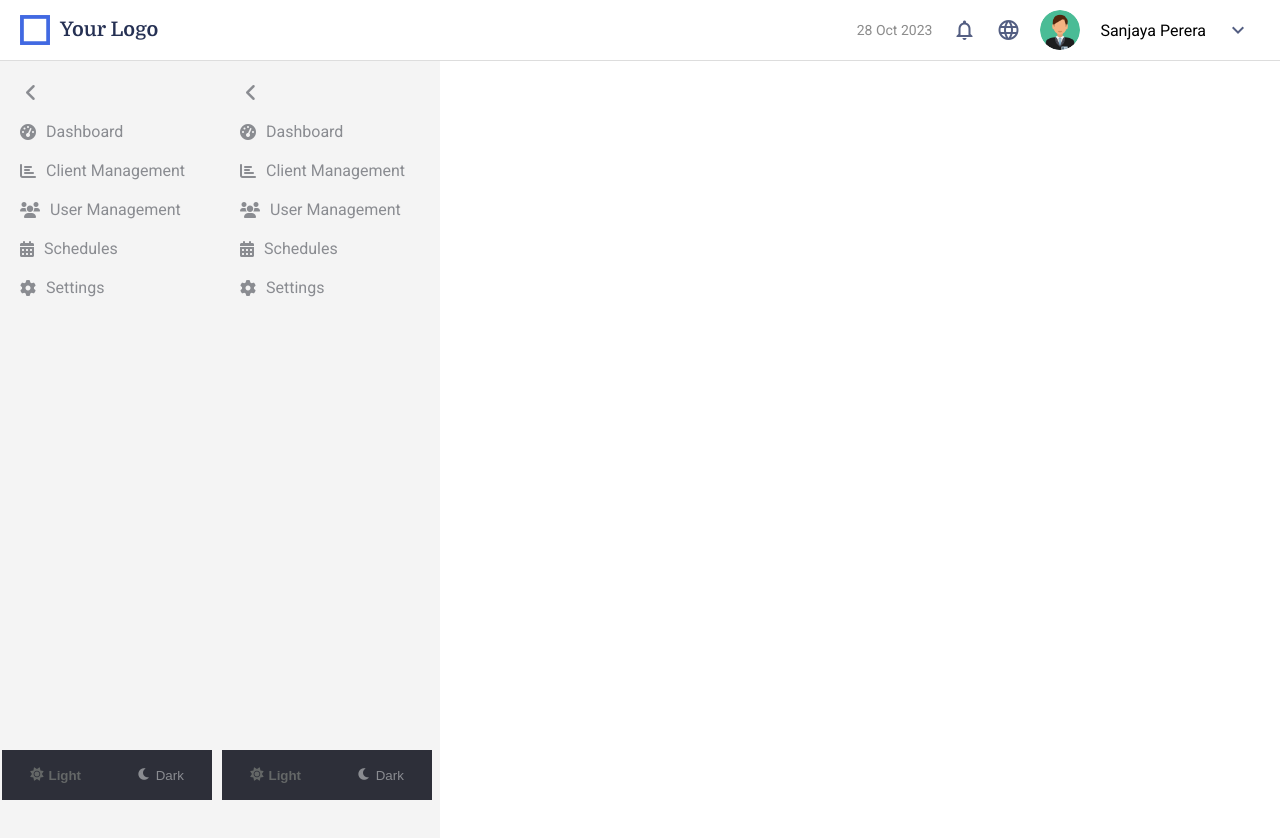
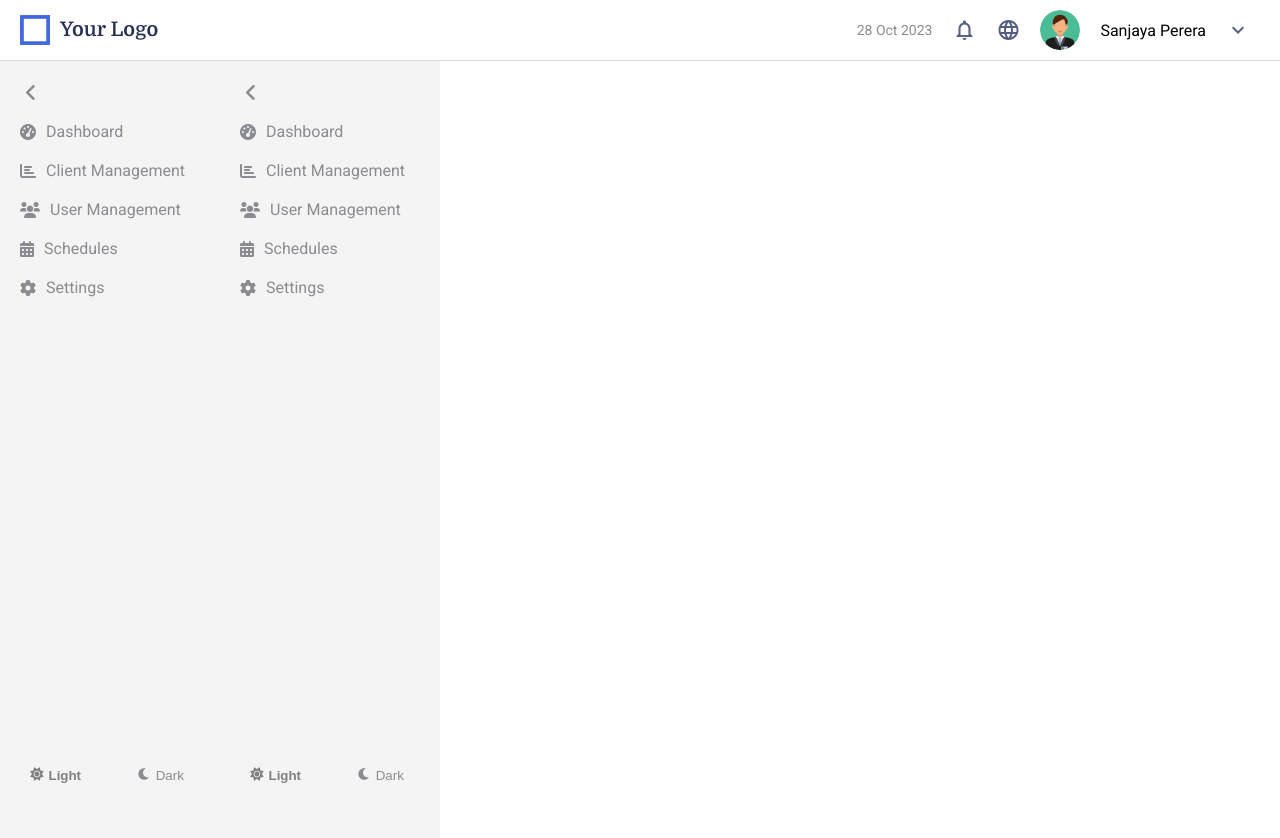
Before and after one commit to MadushaniR/Employee-Management-Dashboard, an Angular app: page /sidenav in a window 1280 px wide. Shown: the top 838 px of the page. Built offline with nearby package versions, Linux system fonts and the light colour scheme.

Commit message:
mode updated

```diff
--- a/src/app/sidenav/sidenav.component.css
+++ b/src/app/sidenav/sidenav.component.css
@@ -1,14 +1,14 @@
 .sidenav {
     width: 180px;
     height: 100vh;
-    background-color: #f4f4f4;
-    color: #8A8C91;
+    background-color: #f4f4f4; /* Light mode background */
+    color: #8A8C91; /* Light mode text color */
     padding: 20px;
     position: relative;
     transition: background-color 0.3s ease, color 0.3s ease, width 0.3s ease;
 }
 
-.bottom-area{
+.bottom-area {
     position: fixed;
     bottom: 0;
 }
@@ -17,11 +17,17 @@
     display: flex;
     justify-content: space-around;
     margin-top: 20px;
-    background-color: #2D2F39;
+    background-color: #f4f4f4; /* Default light background */
     width: 210px;
     left: 0;
     margin-left: -18px;
     height: 50px;
+    transition: background-color 0.3s ease; /* Smooth transition */
+}
+
+/* Dark mode styles for the mode-toggle container */
+.sidenav.dark .mode-toggle {
+    background-color: #2D2F39; /* Dark background */
 }
 
 .theme-button {
@@ -29,7 +35,7 @@
     border: none;
     display: flex;
     align-items: center;
-    color: #8A8C91;
+    color: #8A8C91; /* Default light text color */
     cursor: pointer;
     padding: 10px;
     transition: color 0.3s ease;
@@ -39,15 +45,25 @@
     margin-right: 5px;
 }
 
+/* Dark mode styles for buttons */
+.sidenav.dark .theme-button {
+    color: #fff; /* Dark mode text color */
+}
+
+/* Active button styles */
+.theme-button.active {
+    font-weight: bold;
+    color: grey; /* Set the active button color to grey */
+}
+
+/* Hover effects */
 .theme-button:hover {
     color: #646767;
 }
 
-.theme-button.active {
-    color: #646767;
-    font-weight: bold;
+.sidenav.dark .theme-button:hover {
+    color: #33a0a3; /* Change this to your dark mode hover color */
 }
-
 
 .sidenav.collapsed {
     width: 10px;
@@ -63,7 +79,7 @@
 }
 
 .sidenav ul li a {
-    color: #8A8C91;
+    color: #8A8C91; /* Light mode link color */
     text-decoration: none;
     display: flex;
     align-items: center;
@@ -75,6 +91,29 @@
     font-size: 16px;
 }
 
+/* Dark mode styles for sidebar links */
+.sidenav.dark ul li a {
+    color: #8A8C91; /* Dark mode link color */
+}
+
+.sidenav.dark ul li a:hover,
+.sidenav.dark ul li a.active {
+    color: #fff; /* Active link color in dark mode */
+    background-color: transparent;
+}
+
+.toggle-button {
+    background: none;
+    border: none;
+    cursor: pointer;
+    font-size: 20px;
+    color: #8A8C91; /* Light mode toggle color */
+}
+
+/* Dark mode styles for toggle button */
+.sidenav.dark .toggle-button {
+    color: #fff; /* Dark mode toggle color */
+}
 
 .toggle-btn {
     position: absolute;
@@ -97,25 +136,10 @@
 }
 
 .sidenav.dark {
-    background-color: #2d3e50;
-    color: #8A8C91;
+    background-color: #2d3e50; /* Dark mode background */
+    color: #8A8C91; /* Text color in dark mode */
 }
 
 .sidenav.dark ul li a {
-    color: #8A8C91;
+    color: #8A8C91; /* Dark mode link color */
 }
-
-.sidenav.dark ul li a:hover,
-.sidenav.dark ul li a.active {
-    color: #fff;
-    background-color: transparent;
-}
-
-
-  .toggle-button {
-    background: none;
-    border: none;
-    cursor: pointer;
-    font-size: 20px;
-    color: #8A8C91;
-  }
```
